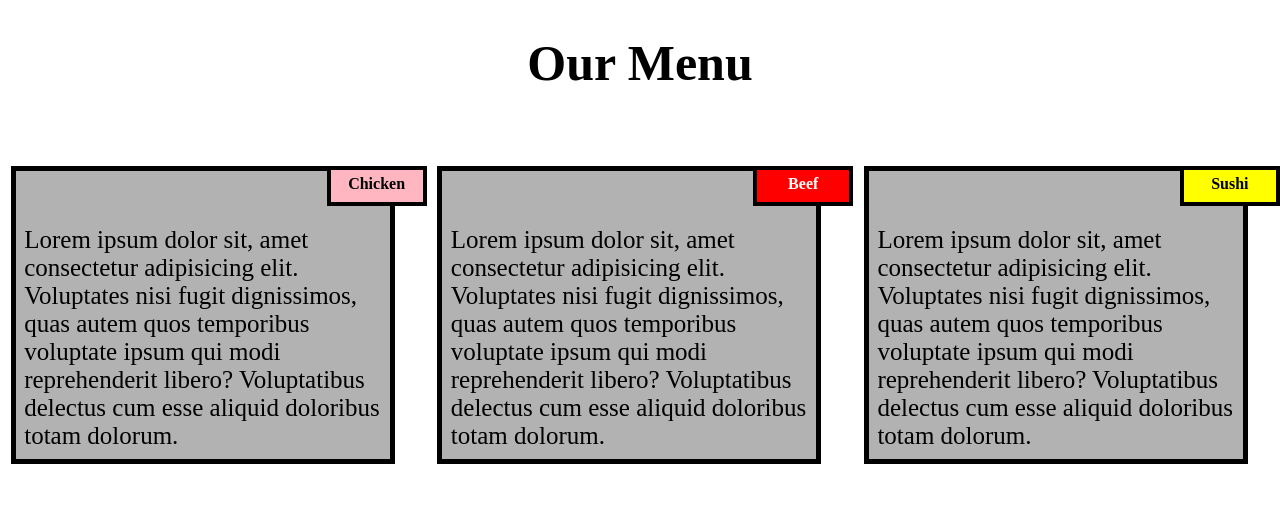
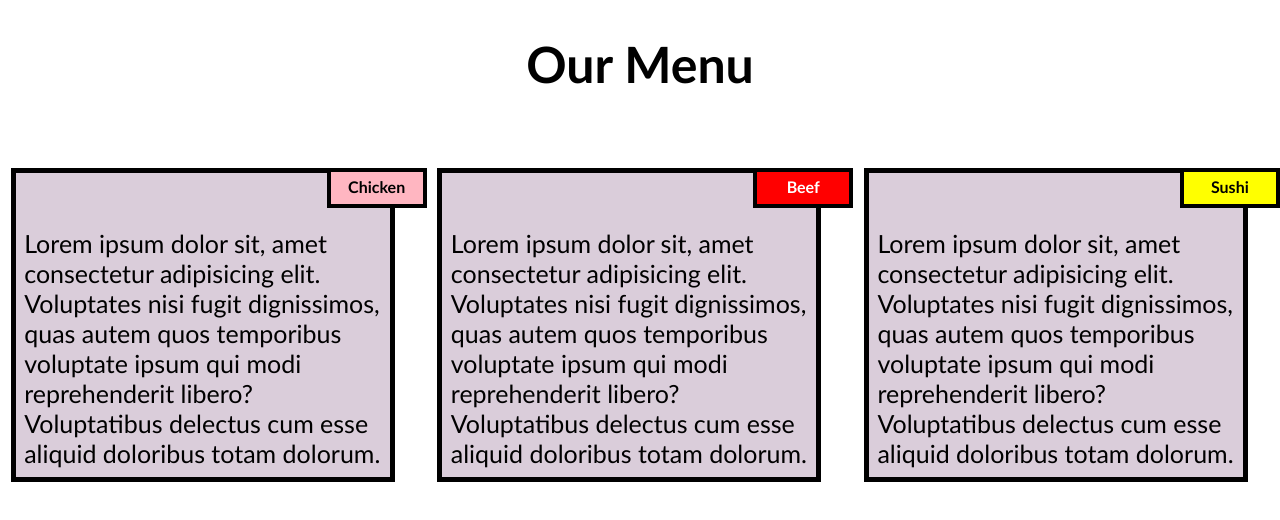
Before and after one commit to SAR-hub/WebdevCourseAssi, a plain HTML site: page index.html in a window 1280 px wide. Drawn offline with Linux system fonts and the light colour scheme.

Commit message:
Update Style.css

```diff
--- a/Style.css
+++ b/Style.css
@@ -4,7 +4,7 @@ box-sizing:border-box
 body{
     margin:0;
     padding:0;
-    font-family:"Times New Roman", Times, serif;
+    font-family: 'Gill Sans', 'Gill Sans MT', Calibri, 'Trebuchet MS', sans-serif
 
 }
 
@@ -47,7 +47,7 @@ font-size: 50px;
     font-size: 25px;
     padding: 2%;
     padding-top: 55px;
-    background-color: rgba(0,0,0,0.3);
+    background-color: rgba(133, 91, 134, 0.3);
 }
 .name1{
     background-color: #FFB6C1;
@@ -62,14 +62,14 @@ font-size: 50px;
   }
 
 
-  /*For Large devices only*/
+  /********** Large devices only **********/
   @media (min-width: 992px) {
     .col-lg-4 {
         float: left;
       width: 33.33%;
     }
   }
-  /* For Medium devices only*/
+  /********** Medium devices only **********/
   @media (min-width: 768px) and (max-width: 991px) {
     .col-md-6,.col-md-12 {
       float: left;
```
